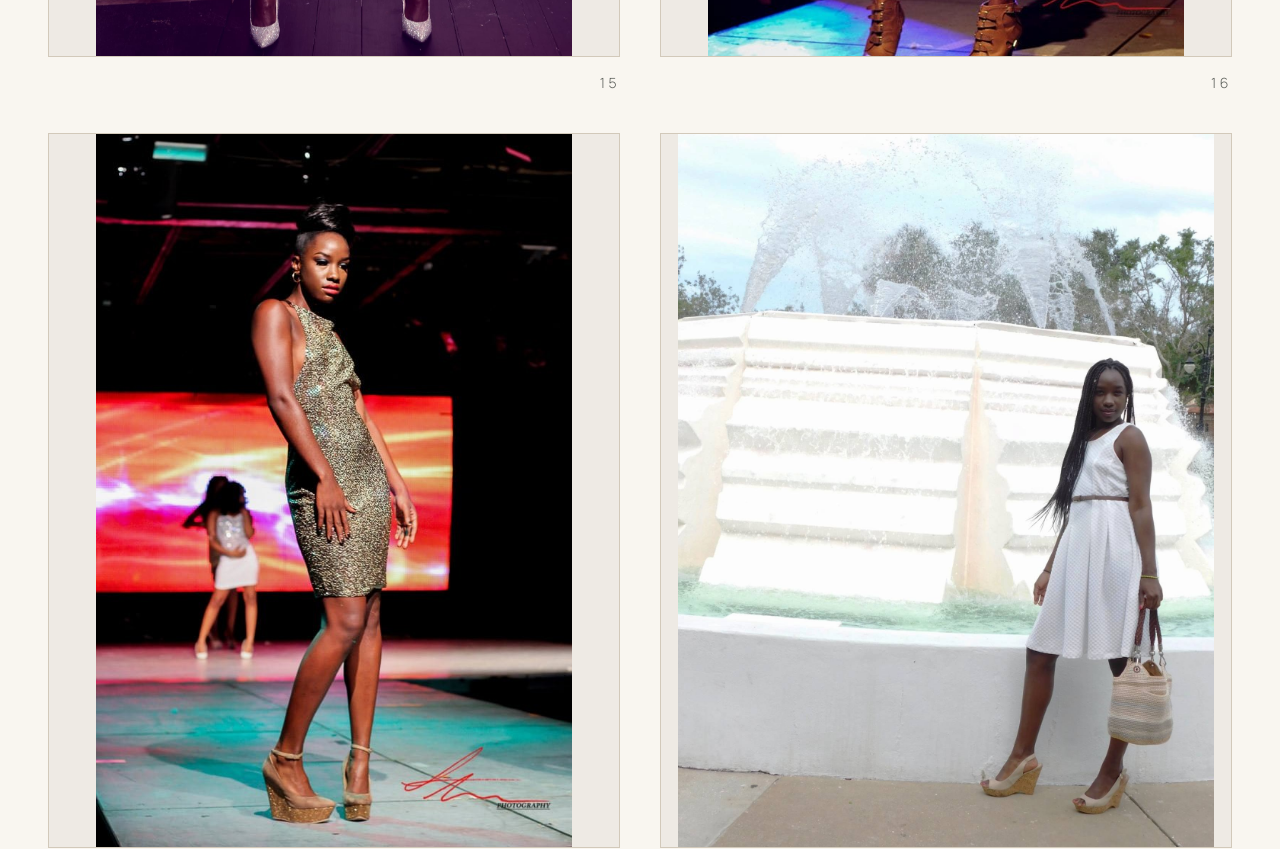
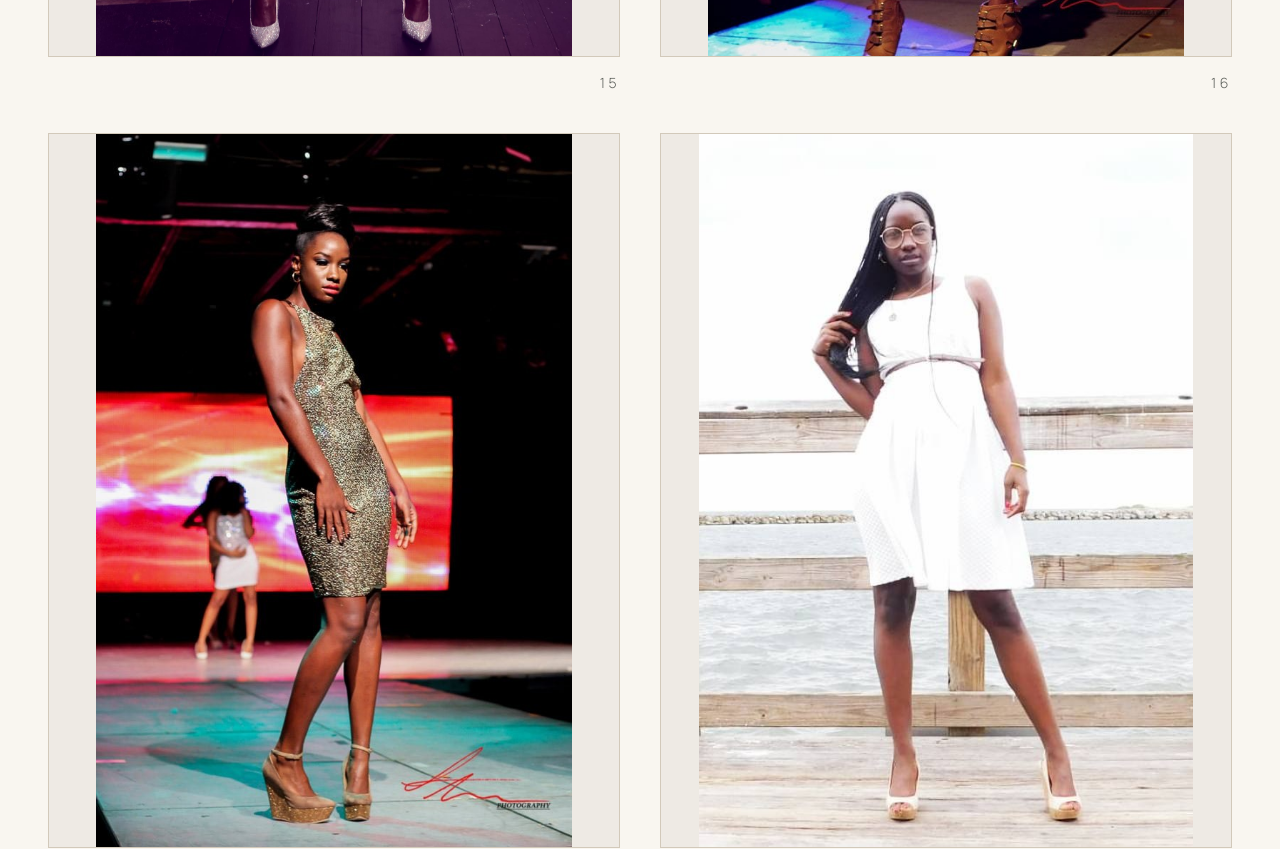
Before and after one commit to holygmusic-svg/chantae, a React (Create React App) app in the folder frontend/: page / in a window 1280 px wide. Shown: the part 10480-11329 px from the top of the page. Built offline with nearby package versions, Linux system fonts and the light colour scheme.

Commit message:
Remove previous Portfolio photo #18 while preserving remaining image order

```diff
--- a/frontend/src/content.js
+++ b/frontend/src/content.js
@@ -167,12 +167,6 @@ export const CONTENT = {
       caption: "Chantae Sierra — monochrome portrait.",
     },
     {
-      src: "/images/chantae/portfolio-17.jpg",
-      alt: "Chantae Sierra — Studio Fashion",
-      label: "Studio Fashion 17",
-      caption: "Chantae Sierra — studio fashion.",
-    },
-    {
       src: "/images/chantae/portfolio-18.jpg",
       alt: "Chantae Sierra — Fashion Editorial",
       label: "Fashion Editorial 18",
```
